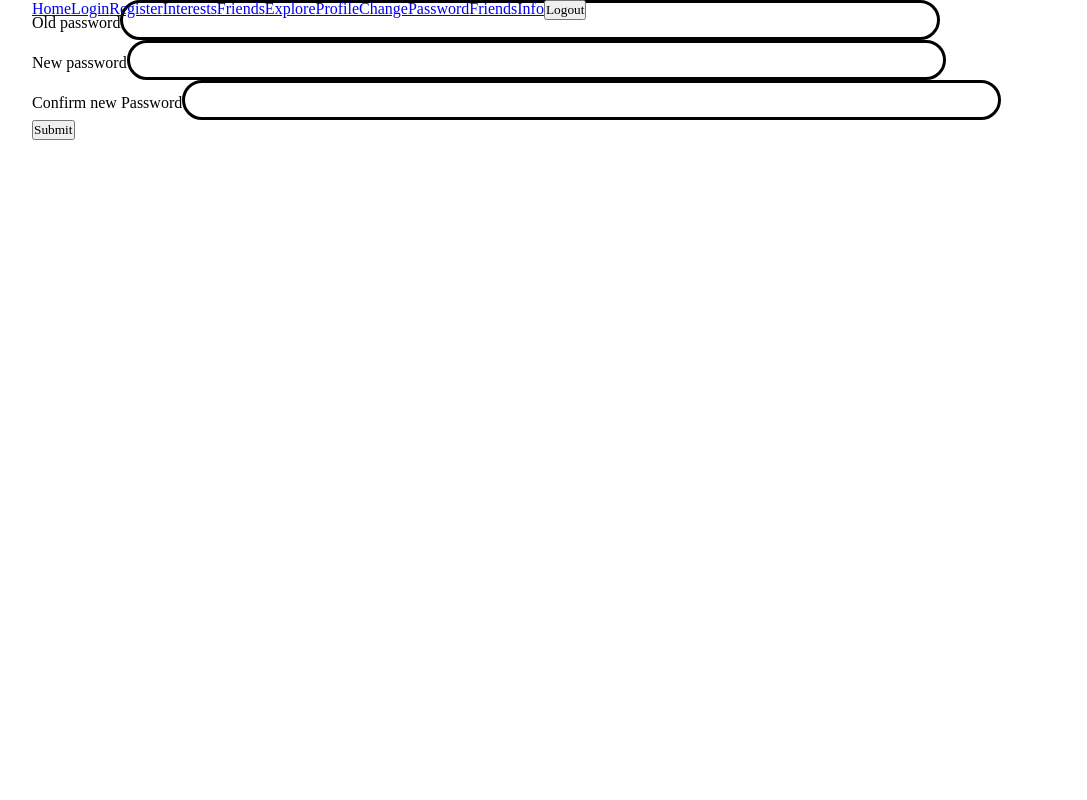
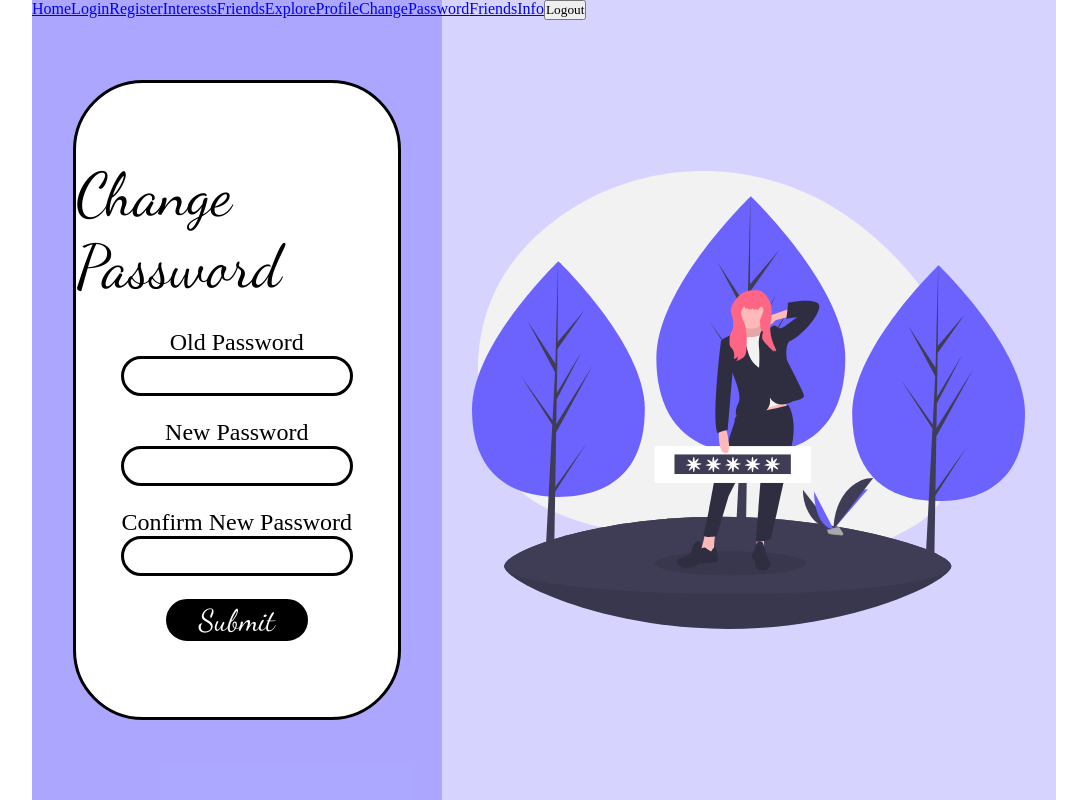
Before and after one commit to shivavishaal66215/strictlysocial, a React (Create React App) app in the folder client/: page /changepassword in a window 1280 px wide. Shown: the whole page, without its empty margins (96-1183 px from the left). Built offline with nearby package versions, Linux system fonts and the light colour scheme; no server answers.

Commit message:
styles for changepassword at base level

```diff
--- a/client/src/ChangePassword.js
+++ b/client/src/ChangePassword.js
@@ -1,5 +1,7 @@
 import React, { Component } from "react";
 import axios from "axios";
+import "./styles/ChangePassword.css";
+import my_password from "./images/undraw_my_password_d6kg.svg";
 const qs = require("qs");
 export default class ChangePassword extends Component {
 	constructor(props) {
@@ -74,36 +76,81 @@ export default class ChangePassword extends Component {
 
 	render() {
 		return (
-			<div>
-				<div>
-					<label>Old password</label>
+			<div className="ChangePassword">
+				<div className="ChangePassword-rightContainer">
+					<div className="ChangePassword-rightContainer-content">
+						<div className="module-heading large-spacer-vertical">
+							Change Password
+						</div>
+						<div className="ChangePassword-content">
+							<div className="large-spacer-vertical">
+								<label htmlFor="old">Old Password</label>
+								<br />
+								<input type="text" name="old" onChange={this.handleOldChange} />
+							</div>
+							<div className="large-spacer-vertical">
+								<label htmlFor="new">New Password</label>
+								<br />
 								<input
-						type="text"
-						name="old"
-						id="old"
-						onChange={this.handleOldChange}
-					/>
-				</div>
-				<div>
-					<label>New password</label>
-					<input
-						type="text"
+									type="password"
 									name="new"
-						id="new"
 									onChange={this.handleNewChange}
 								/>
 							</div>
-				<div>
-					<label>Confirm new Password</label>
+							<div className="large-spacer-vertical">
+								<label htmlFor="confirmpassword">Confirm New Password</label>
+								<br />
 								<input
-						type="text"
+									type="password"
 									name="new_confirm"
-						id="new_confirm"
 									onChange={this.handleNewConfirmChange}
 								/>
 							</div>
-				<button onClick={this.handleSubmit}>Submit</button>
+						</div>
+						<div>
+							<button className="submit" onClick={this.handleSubmit}>
+								Submit
+							</button>
+						</div>
+					</div>
+				</div>
+				<div className="ChangePassword-leftContainer">
+					<img src={my_password}></img>
+				</div>
 			</div>
 		);
 	}
 }
+
+//return (
+// 	<div>
+// 		<div>
+// 			<label>Old password</label>
+// 			<input
+// 				type="text"
+// 				name="old"
+// 				id="old"
+// 				onChange={this.handleOldChange}
+// 			/>
+// 		</div>
+// 		<div>
+// 			<label>New password</label>
+// 			<input
+// 				type="text"
+// 				name="new"
+// 				id="new"
+// 				onChange={this.handleNewChange}
+// 			/>
+// 		</div>
+// 		<div>
+// 			<label>Confirm new Password</label>
+// 			<input
+// 				type="text"
+// 				name="new_confirm"
+// 				id="new_confirm"
+// 				onChange={this.handleNewConfirmChange}
+// 			/>
+// 		</div>
+// 		<button onClick={this.handleSubmit}>Submit</button>
+// 	</div>
+// );
--- /dev/null
+++ b/client/src/styles/ChangePassword.css
@@ -0,0 +1,55 @@
+.ChangePassword {
+	width: 100%;
+	height: 100%;
+	background-color: cyan;
+	display: flex;
+	justify-content: center;
+	align-items: center;
+	background-color: rgba(108, 99, 255, 0.28);
+}
+
+.ChangePassword-leftContainer {
+	width: 60%;
+	height: 100%;
+	display: flex;
+	justify-content: center;
+	align-items: center;
+	flex-direction: column;
+}
+
+.ChangePassword-rightContainer {
+	width: 40%;
+	height: 100%;
+	display: inline-flex;
+	flex-direction: column;
+	justify-content: center;
+	align-items: center;
+	background-color: rgba(108, 99, 255, 0.4);
+}
+
+.ChangePassword-rightContainer-content {
+	height: 80%;
+	width: 80%;
+	display: inline-flex;
+	flex-direction: column;
+	justify-content: center;
+	align-items: center;
+	border: 3px solid black;
+	border-radius: 70px;
+	background-color: white;
+}
+
+.ChangePassword-content {
+	font-size: 24px;
+	width: 90%;
+	text-align: center;
+}
+
+@media only screen and (max-width: 991px) {
+	.ChangePassword-leftContainer {
+		display: none;
+	}
+	.ChangePassword-rightContainer {
+		width: 100%;
+	}
+}
```
Lines whose indentation alone changed are shown as unchanged.
